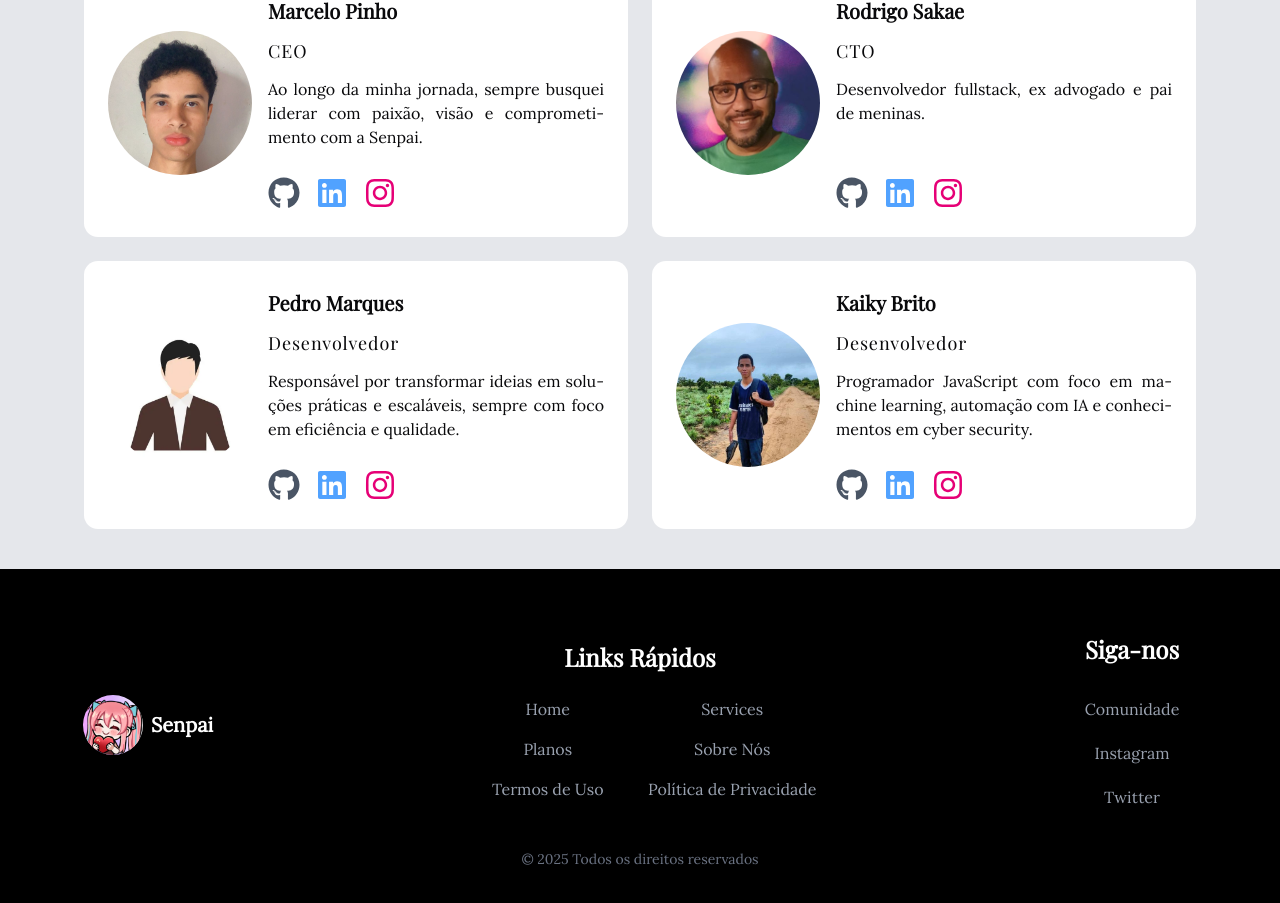
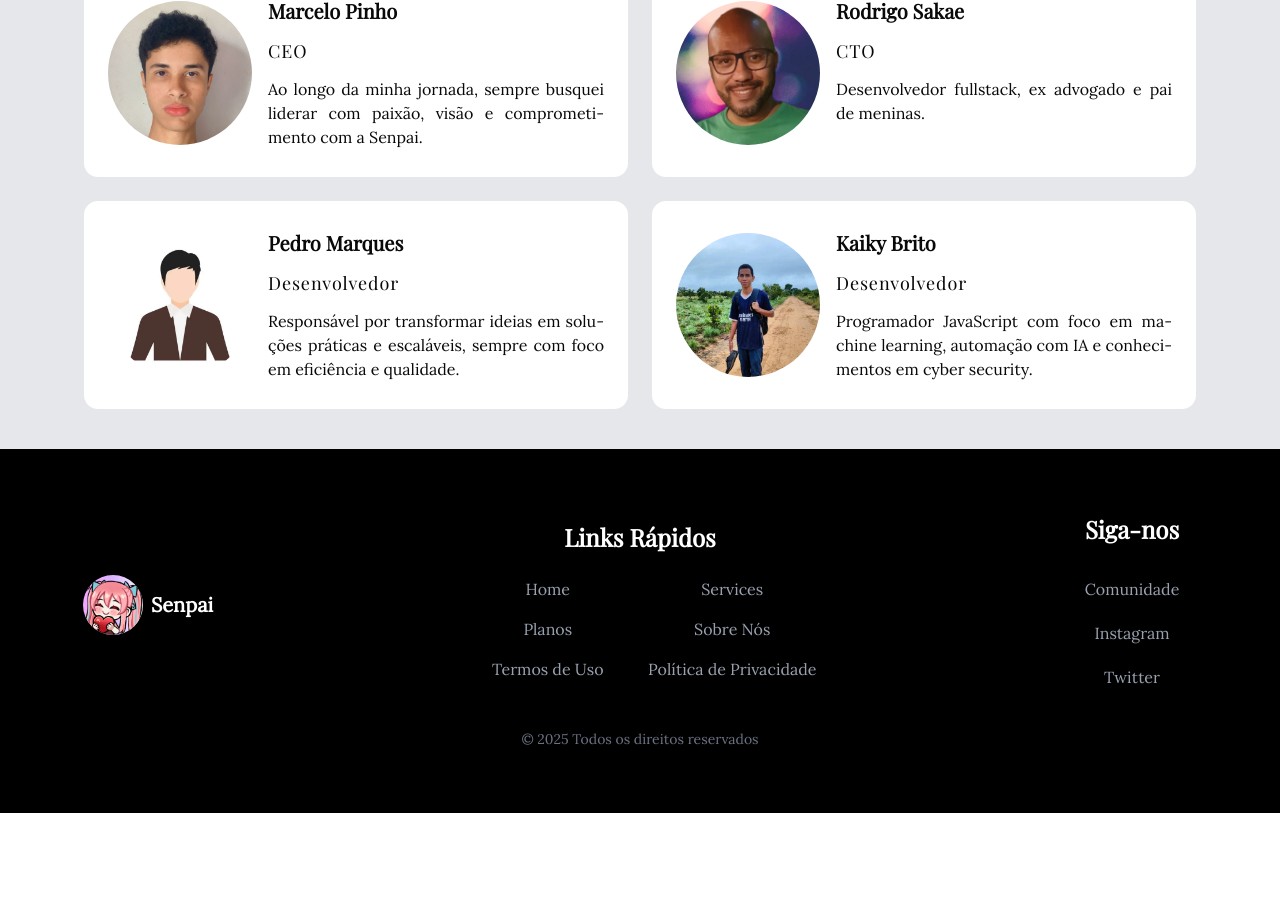
Before and after one commit to PedroMarques391/senpaiLP, a Next.js app: page /about in a window 1280 px wide. Shown: the part 2083-2986 px from the top of the page. After the commit the page ends 2896 px from the top, so only its background shows below. Built offline with nearby package versions, Linux system fonts and the light colour scheme.

Commit message:
temp: removendo links de redes sociais de Team.tsx de maneira temporária.

```diff
--- a/src/components/Team.tsx
+++ b/src/components/Team.tsx
@@ -48,7 +48,7 @@ const Team = ({ image, name, jobTitle, bio, links }: ITeamProps): React.JSX.Elem
                 <h1 className='font-bold text-xl w-full text-left py-2'>{name}</h1>
                 <h2 className='text-lg tracking-wider font-mono w-full text-left '>{jobTitle}</h2>
                 <p className='text-justify hyphens-auto break-words py-2 flex-1'>{bio}</p>
-                <ul className="flex gap-x-4 mt-2 py-2 w-full">
+                {/* <ul className="flex gap-x-4 mt-2 py-2 w-full">
                     {links.map((link, index) => (
                         <li key={index}>
                             <Link
@@ -61,7 +61,7 @@ const Team = ({ image, name, jobTitle, bio, links }: ITeamProps): React.JSX.Elem
                         </li>
                     ))}
 
-                </ul>
+                </ul> */}
             </div>
         </motion.section>
     )
```
